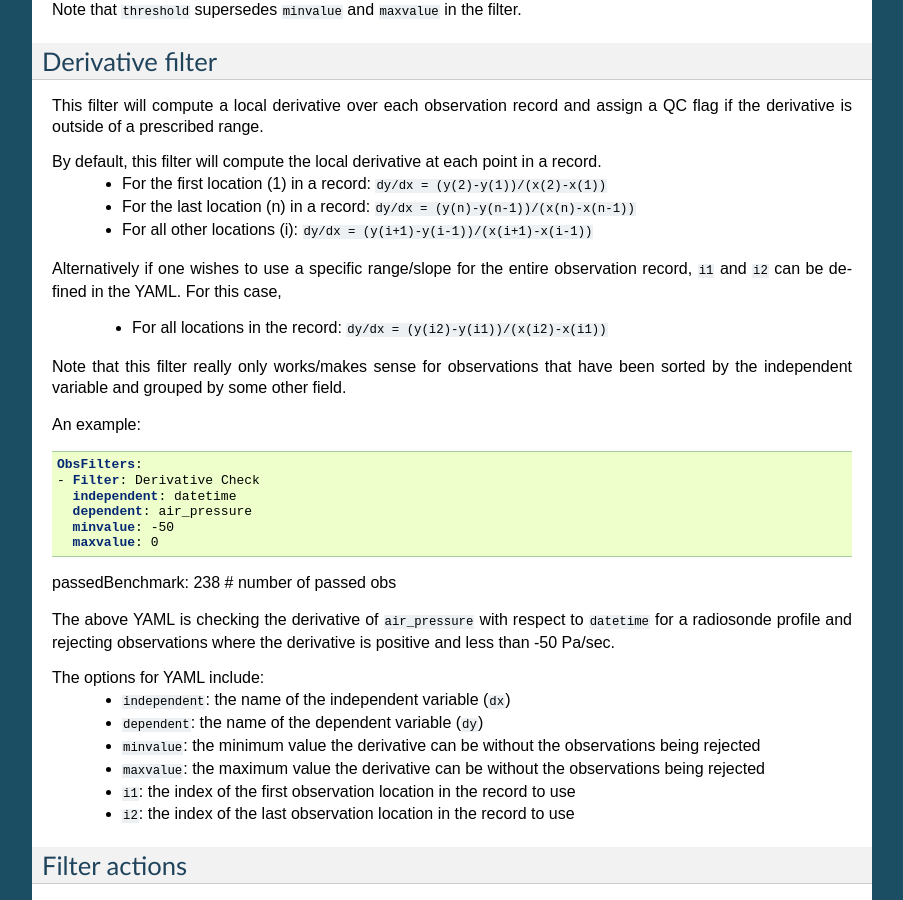
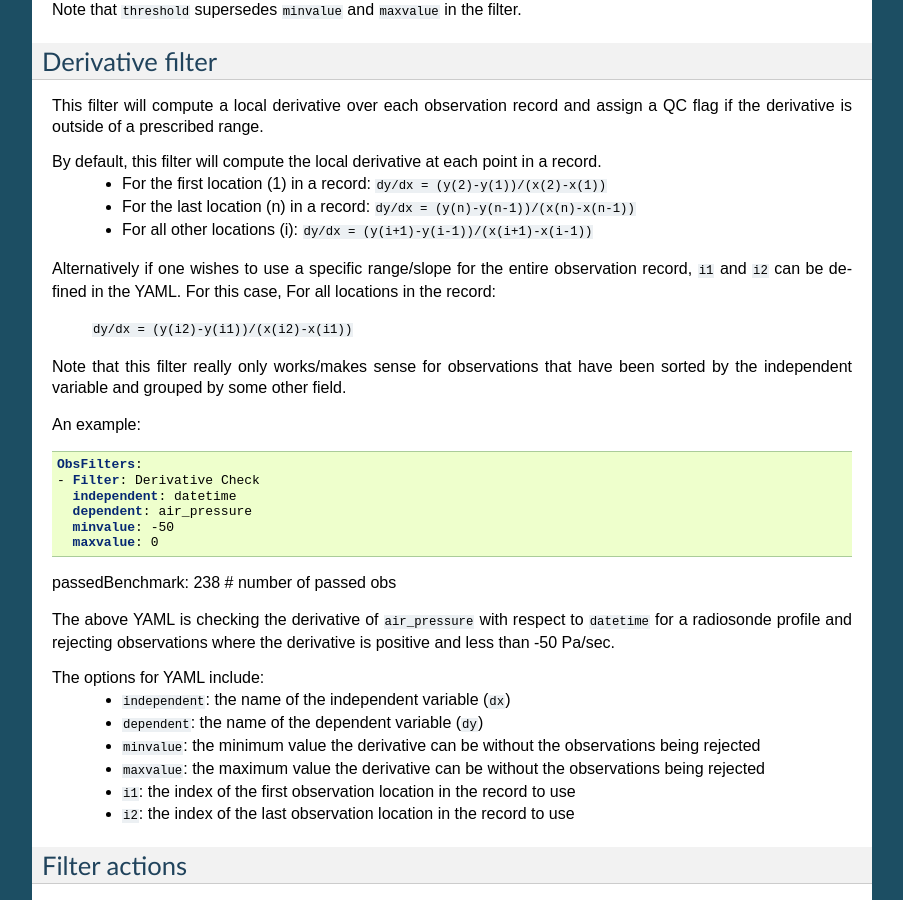
Before and after one commit to JCSDA/jedi-docs, a Sphinx documentation site: the page built from docs/jedi-components/ufo/qcfilters.rst, in a window 1280 px wide and 900 px high, scrolled down 3829 px. Shown: the whole window, without its empty margins (198-1101 px from the left). Built offline with Sphinx 7.4.7, drawn with Linux system fonts in a browser that asks for light colours.

Commit message:
Another quick fix

```diff
--- a/docs/jedi-components/ufo/qcfilters.rst
+++ b/docs/jedi-components/ufo/qcfilters.rst
@@ -223,8 +223,7 @@ By default, this filter will compute the local derivative at each point in a rec
    :code:`dy/dx = (y(i+1)-y(i-1))/(x(i+1)-x(i-1))`
 
 Alternatively if one wishes to use a specific range/slope for the entire observation record, :code:`i1` and :code:`i2` can be defined in the YAML.
-For this case,
- - For all locations in the record:
+For this case, For all locations in the record:
    :code:`dy/dx = (y(i2)-y(i1))/(x(i2)-x(i1))`
 
 Note that this filter really only works/makes sense for observations that have been sorted by the independent variable and grouped by some other field.
```
